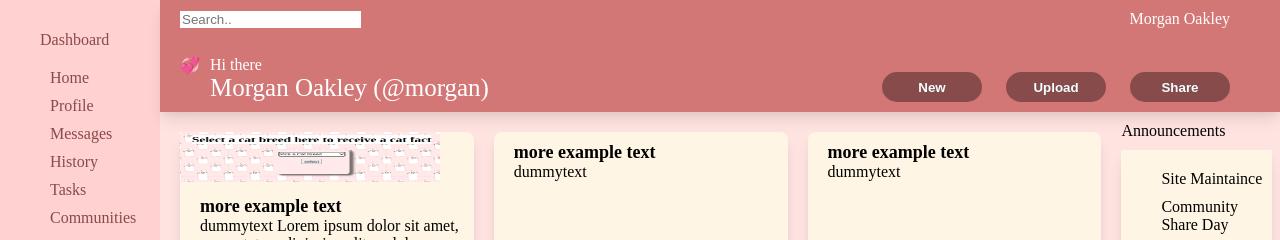
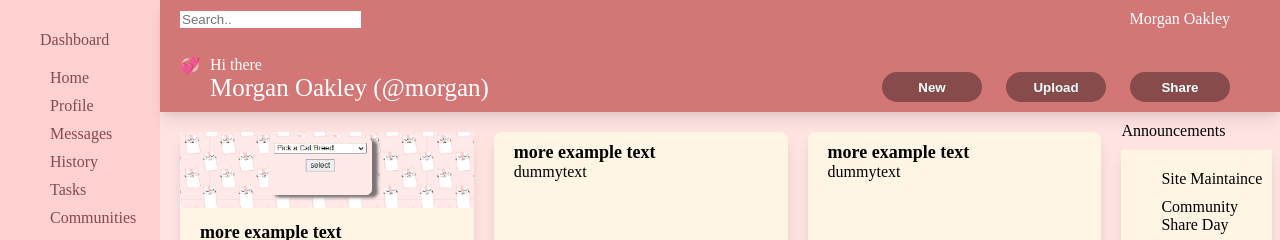
Before and after one commit to swatson9008/admindash, a plain HTML site: page index.html in a window 1280 px wide. Shown: the top 240 px of the page. Drawn offline with Linux system fonts and the light colour scheme.

Commit message:
more css applied

```diff
--- a/index.html
+++ b/index.html
@@ -53,9 +53,9 @@
             <div id="yourProjects">
 
                 <div class="projectSheet">
-                    <div class="projectimg">
-                        <img src="/projectpics/catfacts1.PNG" alt="">
-                    </div>
+
+                        <img src="/projectpics/catfacts2.PNG" alt="">
+
                     <div class="projectTitle">more example text</div>
                     <div class="textbody">dummytext
                         Lorem ipsum dolor sit amet, consectetur adipiscing elit, sed do eiusmod tempor incididunt ut labore
--- a/style.css
+++ b/style.css
@@ -149,9 +149,8 @@ ul {
     box-shadow: rgba(0, 0, 0, 0.1) 0px 10px 15px -3px, rgba(0, 0, 0, 0.05) 0px 4px 6px -2px;
 }
 
-.projectimg img {
-    height: 50px;
-    width: 260px
+.projectSheet img {
+    max-width: 100%;
 }
 
 .projectTitle {
```
